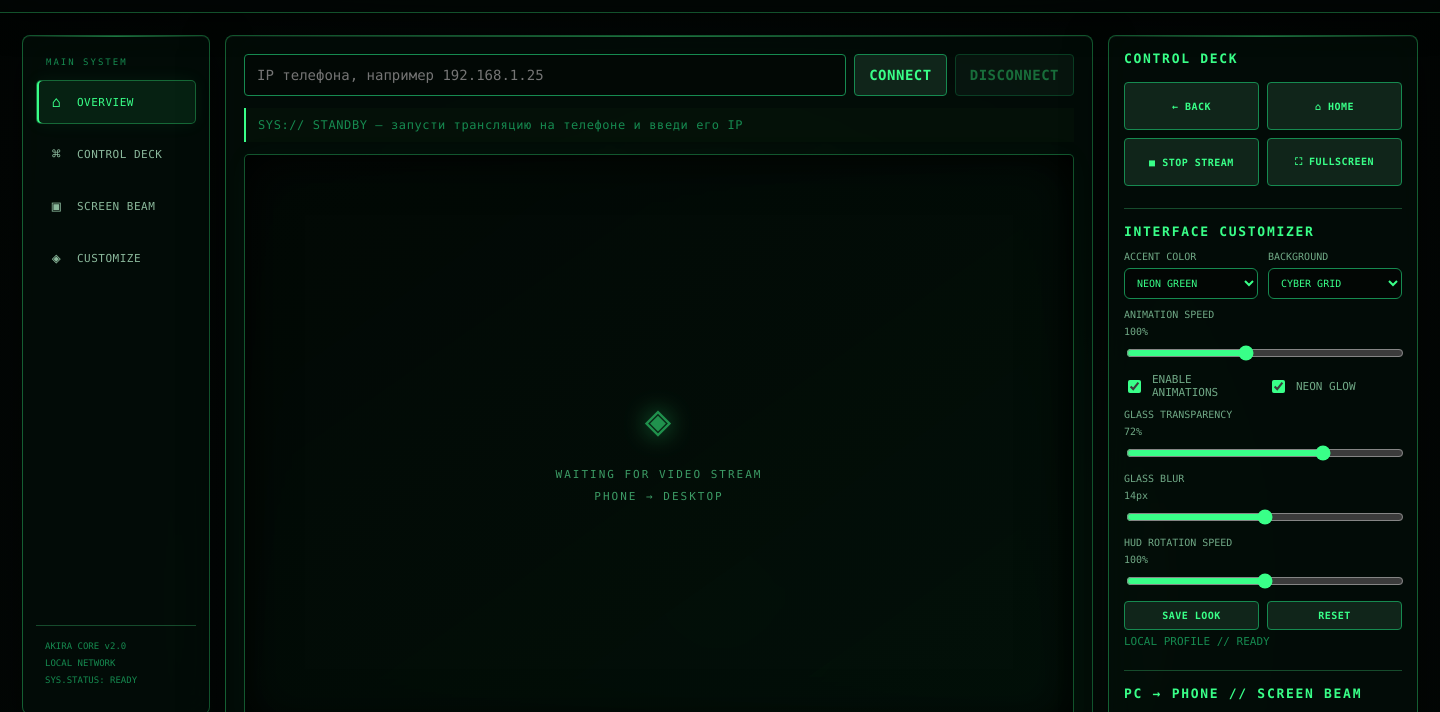
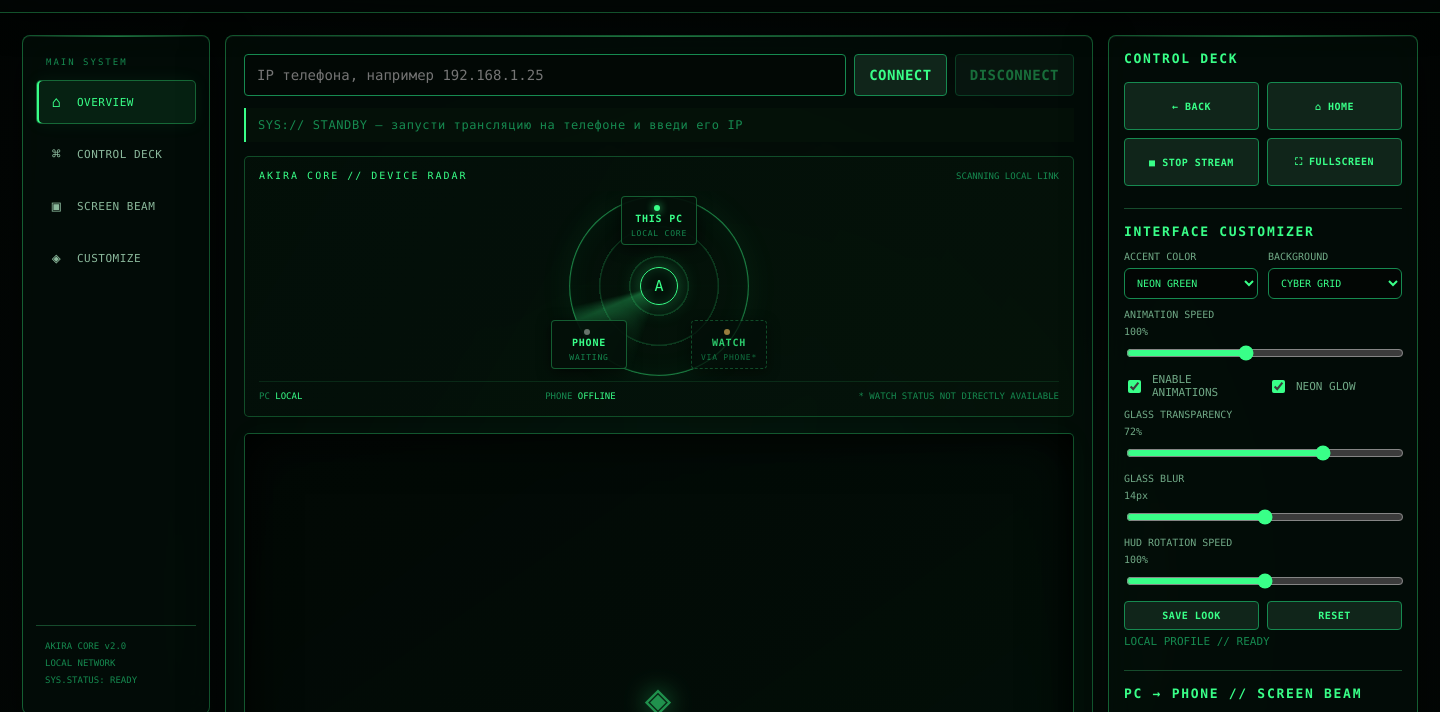
Before and after one commit to itslotosuu-ai/Akira-Remote, an Electron app: page desktop/index.html in a window 1440 px wide. Shown: the part 63-775 px from the top of the page. Drawn offline with Linux system fonts and the light colour scheme.

Commit message:
Add live AKIRA Core device radar to desktop dashboard

```diff
--- a/desktop/index.html
+++ b/desktop/index.html
@@ -99,6 +99,31 @@ button{border-radius:4px;letter-spacing:.5px}
 @media(max-width:1120px){main{grid-template-columns:150px minmax(0,1fr) 280px;padding:14px;gap:10px}.sidebar{padding:9px}.nav-link{font-size:10px;padding:10px 7px}}
 @media(max-width:850px){main{grid-template-columns:1fr;padding:12px}.sidebar{min-height:0;display:grid;grid-template-columns:repeat(4,minmax(0,1fr));gap:5px;order:0}.nav-label,.nav-foot{display:none}.nav-link{justify-content:center;flex-direction:column;gap:4px;padding:9px 3px;font-size:9px}.side{order:2}.screen-wrap{height:55vh;min-height:280px}header:after{display:none}.hud-orb{min-width:360px;min-height:360px;opacity:.2}}
 
+
+/* AKIRA CORE / DEVICE RADAR */
+.radar-panel{margin:14px 0 16px;padding:13px 14px 15px;border:1px solid color-mix(in srgb,var(--green) 25%,transparent);border-radius:5px;background:linear-gradient(120deg,#031009d9,#06150bb8);position:relative;overflow:hidden}
+.radar-head{display:flex;align-items:center;justify-content:space-between;gap:10px;margin-bottom:10px}
+.radar-title{font-size:10px;letter-spacing:2px;color:var(--green)}
+.radar-caption{font-size:9px;color:var(--muted)}
+.radar-stage{height:190px;position:relative;display:flex;align-items:center;justify-content:center;overflow:hidden}
+.radar-disc{position:absolute;width:180px;height:180px;border:1px solid color-mix(in srgb,var(--green) 35%,transparent);border-radius:50%;background:repeating-radial-gradient(circle,transparent 0 28px,color-mix(in srgb,var(--green) 17%,transparent) 29px 30px),linear-gradient(90deg,transparent 49.7%,#39ff8825 50%,transparent 50.3%),linear-gradient(0deg,transparent 49.7%,#39ff8825 50%,transparent 50.3%);box-shadow:0 0 35px #39ff8810,inset 0 0 30px #39ff880b}
+.radar-sweep{position:absolute;width:180px;height:180px;border-radius:50%;background:conic-gradient(from 0deg,transparent 0deg 300deg,color-mix(in srgb,var(--green) 28%,transparent) 350deg,transparent 360deg);mask:radial-gradient(circle,transparent 0 5%,#000 7% 100%);animation:radarSweep 7s linear infinite}
+@keyframes radarSweep{to{transform:rotate(360deg)}}
+.radar-core{position:absolute;width:38px;height:38px;border:1px solid var(--green);border-radius:50%;display:grid;place-items:center;color:var(--green);font-size:15px;background:#04130bd9;box-shadow:0 0 22px color-mix(in srgb,var(--green) 35%,transparent),inset 0 0 12px #39ff8822;z-index:2}
+.radar-node{position:absolute;z-index:3;min-width:76px;padding:6px 8px;border:1px solid color-mix(in srgb,var(--green) 32%,transparent);border-radius:4px;background:#041009ed;text-align:center;font-size:9px;letter-spacing:.8px;color:#9bc9aa;box-shadow:0 3px 14px #0009}
+.radar-node b{display:block;font-size:10px;color:var(--green);margin-bottom:4px}
+.radar-node small{font-size:8px;color:var(--muted)}
+.radar-node:before{content:"";display:inline-block;width:6px;height:6px;border-radius:50%;background:#66736a;margin-right:5px}
+.radar-node.online:before{background:var(--green);box-shadow:0 0 8px var(--green)}
+.radar-node.local{left:calc(50% - 38px);top:5px}
+.radar-node.phone{left:calc(50% - 108px);bottom:12px}
+.radar-node.watch{right:calc(50% - 108px);bottom:12px;border-style:dashed;opacity:.78}
+.radar-node.watch:before{background:#c39b4c}
+.radar-legend{display:flex;justify-content:space-between;gap:8px;flex-wrap:wrap;border-top:1px solid #39ff881c;padding-top:9px;font-size:9px;color:var(--muted)}
+.radar-legend strong{color:var(--green);font-weight:500}
+body.no-motion .radar-sweep{animation:none}
+@media(max-width:850px){.radar-stage{height:175px}.radar-disc,.radar-sweep{width:160px;height:160px}}
+
 </style>
 </head>
 <body>
@@ -107,7 +132,7 @@ button{border-radius:4px;letter-spacing:.5px}
 <main>
 <nav class="panel sidebar" aria-label="Основная навигация">
  <div class="nav-label">MAIN SYSTEM</div>
- <a class="nav-link active" href="#viewport"><span class="nav-icon">⌂</span> OVERVIEW</a>
+ <a class="nav-link active" href="#device-radar"><span class="nav-icon">⌂</span> OVERVIEW</a>
  <a class="nav-link" href="#controls"><span class="nav-icon">⌘</span> CONTROL DECK</a>
  <a class="nav-link" href="#pc-stream"><span class="nav-icon">▣</span> SCREEN BEAM</a>
  <a class="nav-link" href="#appearance"><span class="nav-icon">◈</span> CUSTOMIZE</a>
@@ -116,7 +141,19 @@ button{border-radius:4px;letter-spacing:.5px}
 <section class="panel" id="viewport">
  <div class="toolbar"><input id="ip" placeholder="IP телефона, например 192.168.1.25" autocomplete="off"><button id="connect">CONNECT</button><button id="disconnect" disabled>DISCONNECT</button></div>
  <div id="status">SYS:// STANDBY — запусти трансляцию на телефоне и введи его IP</div>
- <div class="screen-wrap" id="viewport"><div id="placeholder">WAITING FOR VIDEO STREAM<br>PHONE → DESKTOP</div><img id="screen" alt="Экран телефона"></div>
+ <div class="radar-panel" id="device-radar">
+  <div class="radar-head"><span class="radar-title">AKIRA CORE // DEVICE RADAR</span><span class="radar-caption" id="radarClock">SCANNING LOCAL LINK</span></div>
+  <div class="radar-stage">
+   <div class="radar-disc"></div><div class="radar-sweep"></div>
+   <div class="radar-core">A</div>
+   <div class="radar-node local online"><b>THIS PC</b><small>LOCAL CORE</small></div>
+   <div class="radar-node phone" id="phoneNode"><b>PHONE</b><small id="phoneNodeState">WAITING</small></div>
+   <div class="radar-node watch"><b>WATCH</b><small>VIA PHONE*</small></div>
+  </div>
+  <div class="radar-legend"><span>PC <strong>LOCAL</strong></span><span>PHONE <strong id="phoneLegend">OFFLINE</strong></span><span>* WATCH STATUS NOT DIRECTLY AVAILABLE</span></div>
+ </div>
+
+ <div class="screen-wrap" id="screenViewport"><div id="placeholder">WAITING FOR VIDEO STREAM<br>PHONE → DESKTOP</div><img id="screen" alt="Экран телефона"></div>
 </section>
 <aside class="panel side" id="controls">
  <h3>CONTROL DECK</h3>
@@ -166,6 +203,7 @@ button{border-radius:4px;letter-spacing:.5px}
 <script>
 const $=id=>document.getElementById(id);let ws=null,frameUrl=null,pointer=null;
 function status(s){$('status').textContent=s}
+function setPhoneState(online,label){$('phoneNode').classList.toggle('online',online);$('phoneNodeState').textContent=label;$('phoneLegend').textContent=online?'LINKED':'OFFLINE';$('radarClock').textContent=online?'PHONE LINK // ACTIVE':'SCANNING LOCAL LINK'}
 function log(s){$('log').textContent=('> '+s+'\n'+$('log').textContent).split('\n').slice(0,5).join('\n')}
 function send(obj){if(ws&&ws.readyState===WebSocket.OPEN)ws.send(JSON.stringify(obj));else log('COMMAND BLOCKED: OFFLINE')}
 function connect(){
@@ -173,20 +211,20 @@ function connect(){
  if(!ip){status('ERR:// PHONE IP REQUIRED');return}
  try{ws=new WebSocket('ws://'+ip+':8765');ws.binaryType='arraybuffer'}catch(e){status('ERR:// INVALID ADDRESS');return}
  status('HANDSHAKE // '+ip+':8765');$('connect').disabled=true;
- ws.onopen=()=>{status('LINK ESTABLISHED // RECEIVING VIDEO');$('disconnect').disabled=false;log('SOCKET CONNECTED')};
+ ws.onopen=()=>{status('LINK ESTABLISHED // RECEIVING VIDEO');$('disconnect').disabled=false;setPhoneState(true,'CONNECTED');log('SOCKET CONNECTED')};
  ws.onmessage=e=>{
   if(typeof e.data==='string'){try{const m=JSON.parse(e.data);if(m.type==='pong')log('PHONE ONLINE')}catch(_){}return}
   const blob=e.data instanceof Blob?e.data:new Blob([e.data],{type:'image/jpeg'});
   if(frameUrl)URL.revokeObjectURL(frameUrl);frameUrl=URL.createObjectURL(blob);$('screen').src=frameUrl;$('screen').style.display='block';$('placeholder').style.display='none';
  };
- ws.onerror=()=>{status('ERR:// CONNECTION FAILED — проверь IP, Wi‑Fi и порт 8765');log('SOCKET ERROR')};
- ws.onclose=()=>{status('LINK LOST // IDLE');$('connect').disabled=false;$('disconnect').disabled=true;log('SOCKET CLOSED')};
+ ws.onerror=()=>{status('ERR:// CONNECTION FAILED — проверь IP, Wi‑Fi и порт 8765');setPhoneState(false,'NO LINK');log('SOCKET ERROR')};
+ ws.onclose=()=>{status('LINK LOST // IDLE');setPhoneState(false,'OFFLINE');$('connect').disabled=false;$('disconnect').disabled=true;log('SOCKET CLOSED')};
 }
-function disconnect(){if(ws){ws.close();ws=null}}
+function disconnect(){if(ws){ws.close();ws=null}setPhoneState(false,'OFFLINE')}
 $('connect').onclick=connect;$('disconnect').onclick=disconnect;
 $('ip').addEventListener('keydown',e=>{if(e.key==='Enter')connect()});
 document.querySelectorAll('[data-cmd]').forEach(b=>b.onclick=()=>{send({type:b.dataset.cmd});log('CMD // '+b.dataset.cmd.toUpperCase())});
-$('fullscreen').onclick=()=>{const v=$('viewport');if(!document.fullscreenElement)v.requestFullscreen?.();else document.exitFullscreen?.()};
+$('fullscreen').onclick=()=>{const v=$('screenViewport');if(!document.fullscreenElement)v.requestFullscreen?.();else document.exitFullscreen?.()};
 function coords(e){const r=$('screen').getBoundingClientRect();const iw=$('screen').naturalWidth,ih=$('screen').naturalHeight;if(!iw||!ih)return null;const scale=Math.min(r.width/iw,r.height/ih),w=iw*scale,h=ih*scale,left=r.left+(r.width-w)/2,top=r.top+(r.height-h)/2;const x=(e.clientX-left)/w,y=(e.clientY-top)/h;if(x<0||x>1||y<0||y>1)return null;return{x,y}}
 $('screen').addEventListener('pointerdown',e=>{if(!ws||ws.readyState!==1)return;const p=coords(e);if(!p)return;pointer={...p,t:Date.now(),id:e.pointerId};$('screen').setPointerCapture(e.pointerId)});
 $('screen').addEventListener('pointerup',e=>{if(!pointer)return;const p=coords(e);if(p){const dx=p.x-pointer.x,dy=p.y-pointer.y;if(Math.hypot(dx,dy)<.025)send({type:'tap',x:pointer.x,y:pointer.y});else send({type:'swipe',x1:pointer.x,y1:pointer.y,x2:p.x,y2:p.y,duration:Math.max(100,Math.min(900,Date.now()-pointer.t))});}pointer=null});
```
